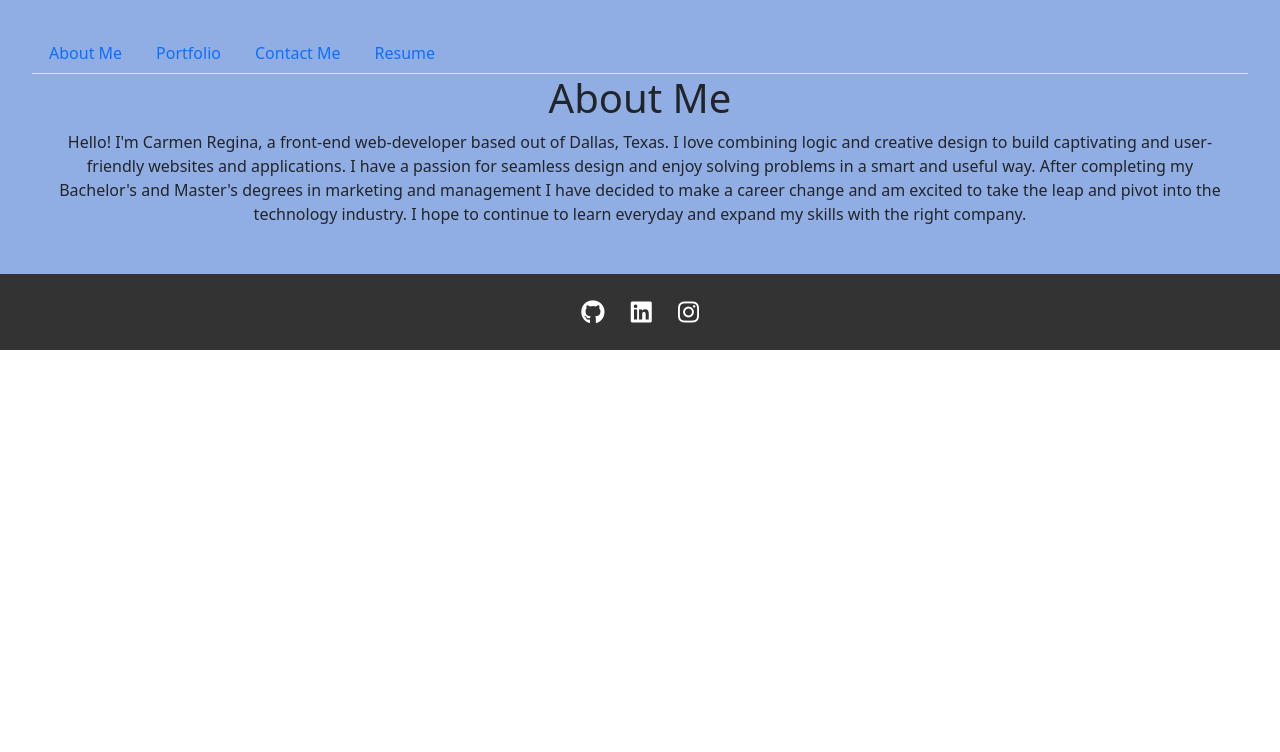
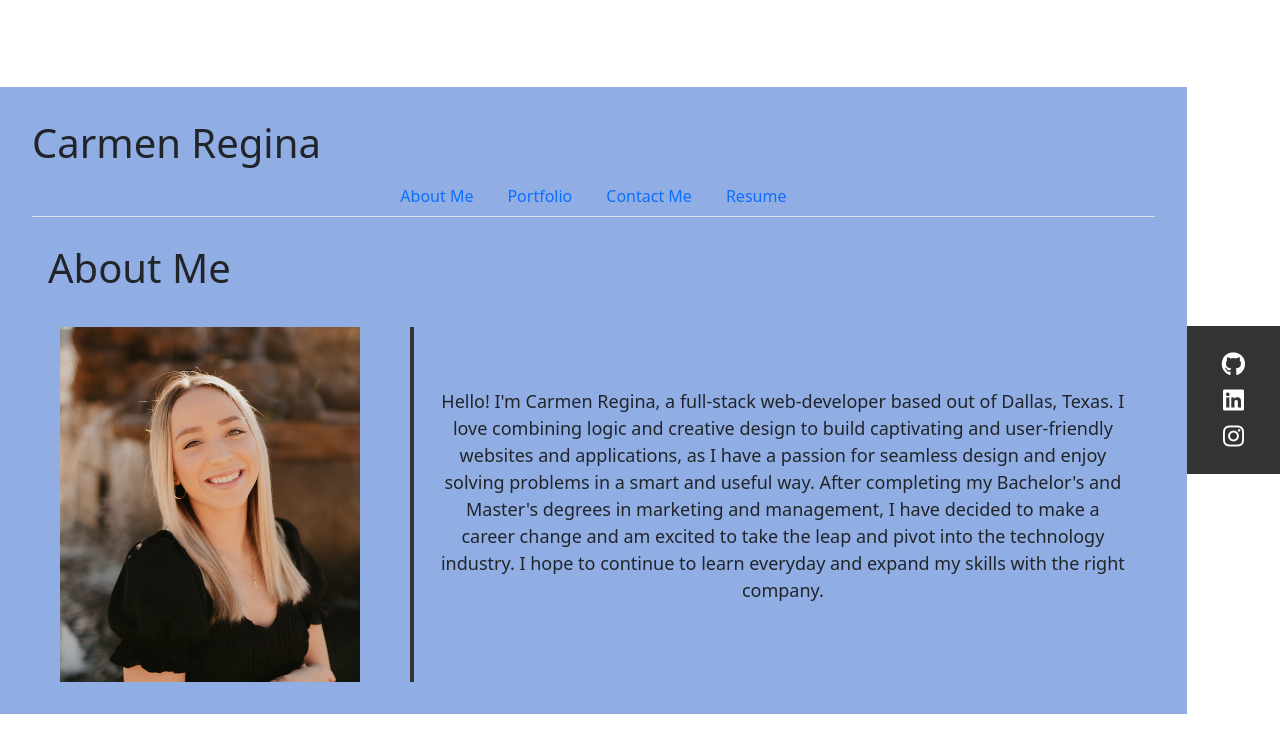
Before and after one commit to crcarmen23/crcarmen23-react-portfolio, a React (Vite) app: page / in a window 1280 px wide. Shown: the top 752 px of the page. Built offline with nearby package versions, Linux system fonts and the light colour scheme.

Commit message:
added code to about meand styling

```diff
--- a/index.html
+++ b/index.html
@@ -8,8 +8,6 @@
   </head>
   <body>
     <div id="root"></div>
-    <script type="module" src="/src/main.jsx"></script>
-  </body>
   <footer>
     <div class="footer-icons">
       <a href="https://github.com/crcarmen23" target="_blank" title="GitHub Profile">
@@ -24,4 +22,6 @@
     </div>
   </footer>
   <script src="https://kit.fontawesome.com/b4ea9dbfe5.js" crossorigin="anonymous"></script>
+  <script type="module" src="/src/main.jsx"></script>
+</body>
 </html>
--- a/src/App.css
+++ b/src/App.css
@@ -1,3 +1,50 @@
+body {
+  display: flex;
+  align-items: center;
+  justify-content: center;
+  height: 100vh;
+  margin: 0;
+}
+
+.nav-tabs {
+  justify-content: center;
+  color: #333;
+}
+
+.header {
+ text-align: left;
+}
+
+a {
+  color: #333;
+}
+
+.aboutMe {
+  text-align: left;
+  font-size: large;
+}
+
+.headshot {
+  width: 300px;
+  height: 355px;
+}
+
+aside {
+  flex-basis: 50%;
+  border-right: 4px solid #303538;
+  margin: 0px 0px 0px 0px;
+  padding-right: 50px;
+}
+article {
+  padding-left: 25px;
+  text-align: center;
+  align-self: center;
+}
+
+.container {
+  display: flex;
+  max-width: 3000px;
+}
 
 .form {
   margin: 20px;
--- a/src/components/NavTabs.jsx
+++ b/src/components/NavTabs.jsx
@@ -6,6 +6,8 @@ function NavTabs() {
   const currentPage = useLocation().pathname;
 
   return (
+    <div>
+      <h1 className="header">Carmen Regina</h1>
       <ul className="nav nav-tabs">
         <li className="nav-item">
           <Link
@@ -41,6 +43,7 @@ function NavTabs() {
           </Link>
         </li>
       </ul>
+    </div>
   );
 }
 
--- a/src/pages/AboutMe.jsx
+++ b/src/pages/AboutMe.jsx
@@ -2,11 +2,16 @@
 
 export default function AboutMe() {
   return (
-    <div>
+    <div className="aboutMe">
+      <br />
       <h1>About Me</h1>
-      <p>
-      Hello! I'm Carmen Regina, a front-end web-developer based out of Dallas, Texas. I love combining logic and creative design to build captivating and user-friendly websites and applications. I have a passion for seamless design and enjoy solving problems in a smart and useful way. After completing my Bachelor's and Master's degrees in marketing and management I have decided to make a career change and am excited to take the leap and pivot into the technology industry. I hope to continue to learn everyday and expand my skills with the right company.
-      </p>
+      <br />
+      <div className="container">
+      <aside><img className="headshot" src="/headshot.png" alt="Carmen Regina Headshot" /></aside>
+      <article><p>
+        Hello! I'm Carmen Regina, a full-stack web-developer based out of Dallas, Texas. I love combining logic and creative design to build captivating and user-friendly websites and applications, as I have a passion for seamless design and enjoy solving problems in a smart and useful way. After completing my Bachelor's and Master's degrees in marketing and management, I have decided to make a career change and am excited to take the leap and pivot into the technology industry. I hope to continue to learn everyday and expand my skills with the right company.
+      </p></article>
+      </div>
     </div>
   );
 }
```
Also changed, not shown: public/headshot.png (added). Lines whose indentation alone changed are shown as unchanged.
